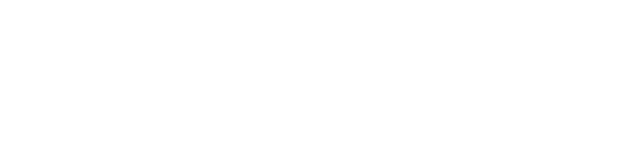
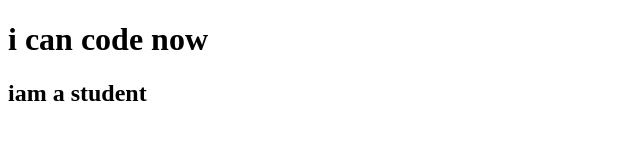
Before and after one commit to sirazul49/my-history-repo, a plain HTML site: page index.html in a window 1280 px wide. Shown: the whole page, without its empty margins (0-640 px from the left). Drawn offline with Linux system fonts and the light colour scheme.

Commit message:
added header

```diff
--- a/index.html
+++ b/index.html
@@ -7,6 +7,7 @@
     <title>my repo</title>
 </head>
 <body>
-
+    <h1>i can code now</h1>
+    <h2>iam a student</h2>
 </body>
 </html>
```
